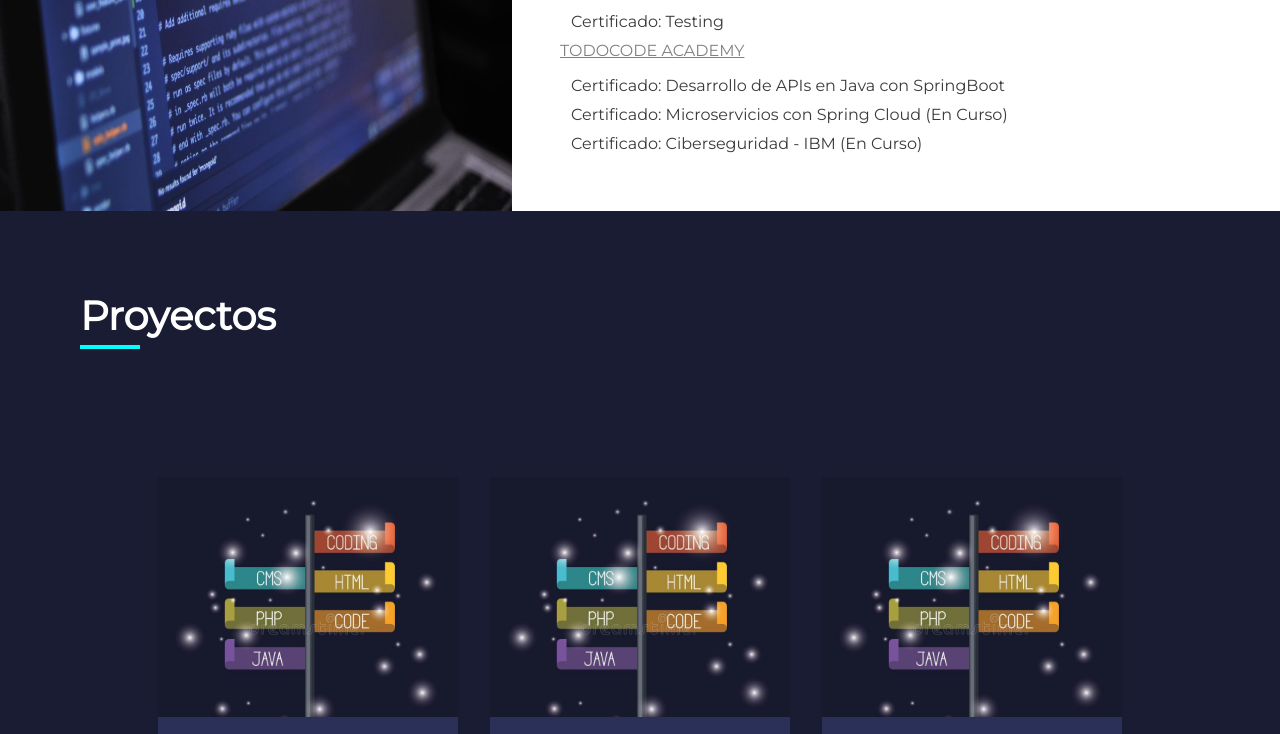
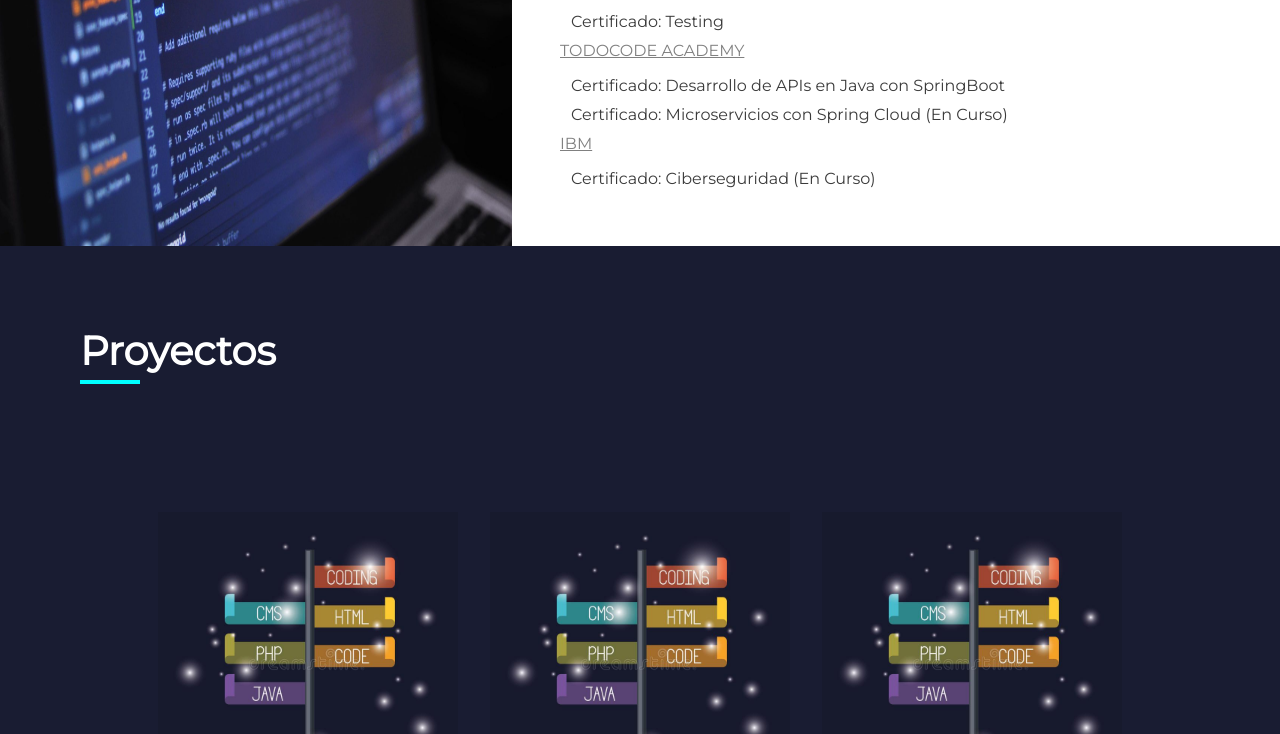
Before and after one commit to MatiFasu/portfolio, a plain HTML site: page index.html in a window 1280 px wide. Shown: the part 1100-1834 px from the top of the page. Drawn offline with Linux system fonts and the light colour scheme.

Commit message:
Update index.html

```diff
--- a/index.html
+++ b/index.html
@@ -82,7 +82,8 @@
                 <p>TodoCode Academy</p>
                 <li><a href="/download/Certificado_Spring_Boot.html" target="_blank">Certificado: Desarrollo de APIs en Java con SpringBoot</a></li>
                 <li><a href="" target="_blank">Certificado: Microservicios con Spring Cloud (En Curso)</a></li>
-                <li><a href="" target="_blank">Certificado: Ciberseguridad - IBM (En Curso)</a></li>
+                <p>IBM</p>
+                <li><a href="" target="_blank">Certificado: Ciberseguridad (En Curso)</a></li>
             </div>
 
          </div>
```
